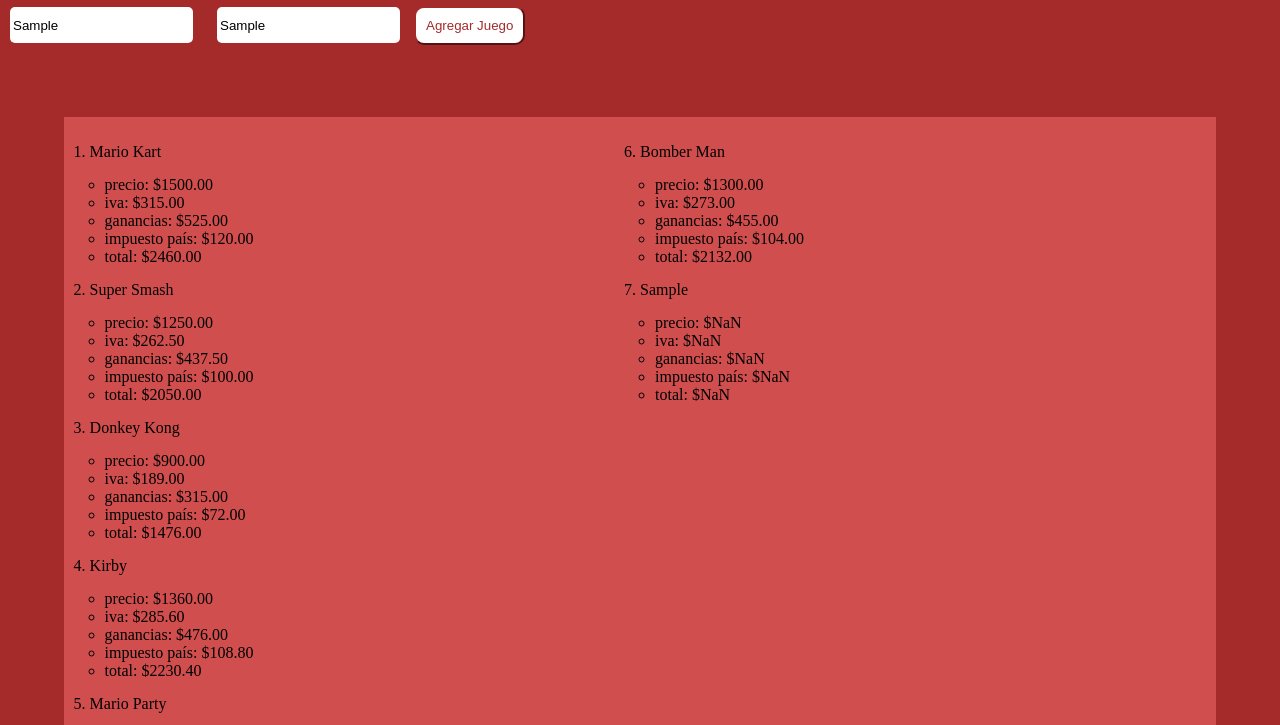
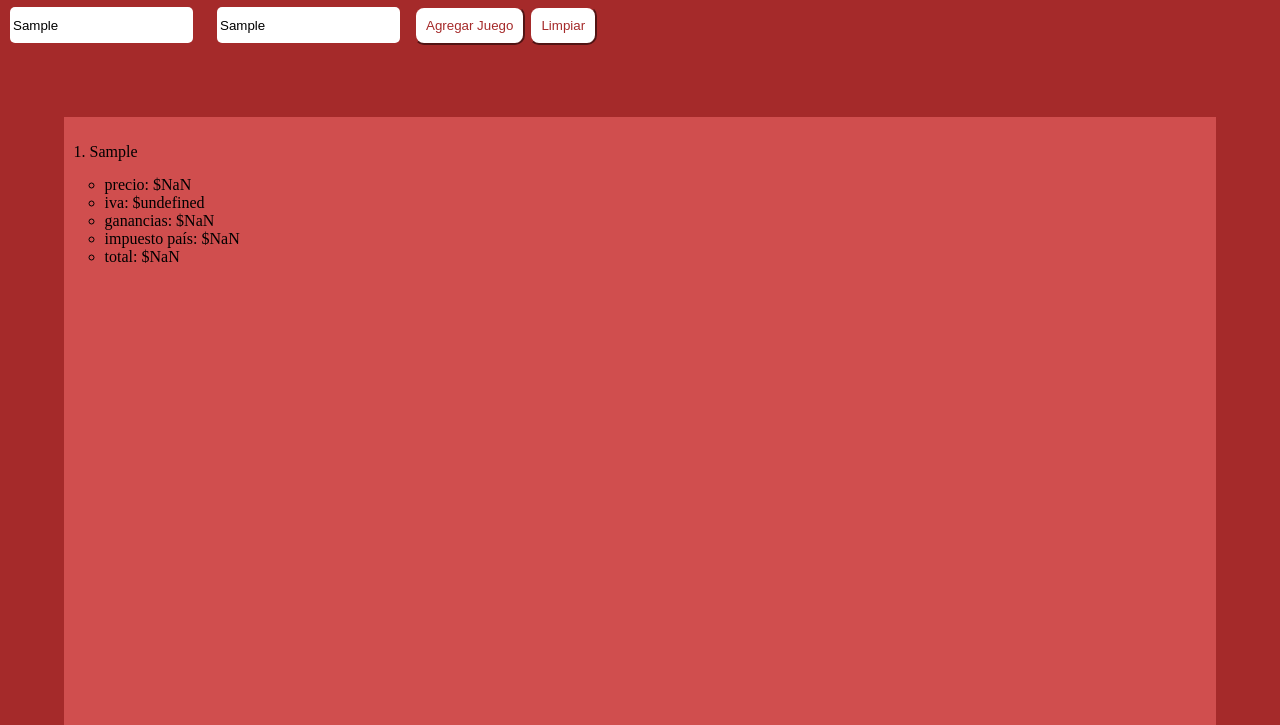
Before and after one commit to basualdofelipe/Curso-Javascript, a plain HTML site: page index.html in a window 1280 px wide. Both pictures are taken after typing "Sample", "Sample" into the empty fields and a click on the button "Agregar Juego". Shown: the part 72-797 px from the top of the page. Drawn offline with Linux system fonts and the light colour scheme.

Commit message:
agregando Storage

```diff
--- a/index.html
+++ b/index.html
@@ -17,6 +17,7 @@
             <input type="text" id="nuevojuego">
             <input type="text" id="nuevoprecio">
             <button type="submit" id="boton">Agregar Juego</button>
+            <button type="button" id="limpiar">Limpiar</button>
         </form>
         <div>
             <ol id="juegos"></ol>
@@ -28,5 +29,5 @@
     </footer>
 
 </body>
-<script src="js/siteEventos.js"></script>
+<script src="js/siteStorage.js"></script>
 </html>
--- /dev/null
+++ b/js/siteStorage.js
@@ -0,0 +1,137 @@
+const body = document.body
+const h1 = document.createElement("h1")
+const div = document.createElement("div")
+const header = document.querySelector("#header")
+const lista = document.querySelector("#juegos")
+const boton = document.querySelector("#boton")
+const limpiar = document.querySelector("#limpiar")
+const tituloNuevoJuego = document.querySelector("#nuevojuego")
+const precioNuevoJuego = document.querySelector("#nuevoprecio")
+const formulario = document.querySelector("#formulario")
+
+
+
+//Constructor de Método de Juegos
+class Juego{
+    constructor (nombre, precio){
+        this.nombre = nombre;
+        this.precio = parseFloat(precio).toFixed(2);
+    }
+    masIva(){
+        return (this.precio * 0.21).toFixed(2);
+    }
+    masImpPais(){
+        return (this.precio * 0.08).toFixed(2);
+    }
+    masImpGanancia(){
+        return (this.precio * 0.35).toFixed(2);
+    }
+    impTotal(){
+        return (this.precio * (1 + 0.21 + 0.08 + 0.35)).toFixed(2);
+    }
+}
+
+
+localStorage.getItem("listaStorage") != null ?
+JSON.parse(localStorage.getItem("listaStorage")).forEach(e => {
+    mostrar(e)
+}): console.log("tutubem")
+
+function cargarJuego(juego, precio){
+
+    //cargamos el nuevo juego al método Juegos
+    let newgame = new Juego(juego,precio)
+
+    //hacemos un nuevo objeto con los precios
+    let newgameCompleto = {
+        nombre: newgame.nombre,
+        precio: newgame.precio,
+        iva: newgame.masIva,
+        ganancias: newgame.masImpGanancia(),
+        impPais: newgame.masImpPais(),
+        total: newgame.impTotal()
+    }
+
+    //convertimos el objeto en string
+    let stringify = JSON.stringify(newgameCompleto)
+
+    //subimos el string a el storage
+    localStorage.setItem(juego, stringify)
+
+
+    //agregamos o recuperamos el array con la lista de juegos a acceder
+    if(localStorage.getItem("listaStorage") != null )
+        {
+            // si no está vacía le pushea el nuevo juego y actualiza el storage
+            let catalogo = JSON.parse(localStorage.getItem("listaStorage"))
+            catalogo.push(newgame.nombre)
+            let catalogoString = JSON.stringify(catalogo)
+            localStorage.setItem("listaStorage",catalogoString)
+        }
+        else
+        {
+            // si la lista está vacía crea una nueva
+            localStorage.setItem("listaStorage", `["${newgame.nombre}"]`)
+        }
+
+    // con la funcion mostrar agregamos el juego al DOM
+    mostrar(newgame.nombre)
+}
+
+// cargarJuego("Mario Kart",1500)
+// cargarJuego("Super Smash",1250)
+// cargarJuego("Donkey Kong",900)
+// cargarJuego("Kirby",1360)
+// cargarJuego("Mario Party",999.58)
+// cargarJuego("Bomber Man",1300)
+
+//DOMinating the website
+header.innerText = "Bienvenido a la calculadora de juegos de Steam"
+
+function mostrar(juego){
+    let e = JSON.parse(localStorage.getItem(juego))
+    appendear(e)
+}
+
+
+function appendear(e){
+    let nombre= document.createElement("li");
+    nombre.className = e.nombre;
+    nombre.innerText = e.nombre;
+    lista.append(nombre)
+
+    let datos = document.createElement("ul")
+    nombre.append(datos)
+
+    let precio = document.createElement("li")
+    precio.innerText = "precio: $" + e.precio
+    datos.append(precio)
+
+    let iva = document.createElement("li")
+    iva.innerText = "iva: $" + e.iva
+    datos.append(iva)
+
+    let ganancias = document.createElement("li")
+    ganancias.innerText = "ganancias: $" + e.ganancias
+    datos.append(ganancias)
+
+    let impPais = document.createElement("li")
+    impPais.innerText = "impuesto país: $" + e.impPais
+    datos.append(impPais)
+
+    let total = document.createElement("li")
+    total.innerText = "total: $" + e.total
+    datos.append(total)
+}
+
+
+// Formulario para agregar nuevos juegos
+formulario.addEventListener("submit", e => {
+    e.preventDefault()
+    cargarJuego(tituloNuevoJuego.value, precioNuevoJuego.value)
+})
+
+limpiar.addEventListener("click",()=>{
+    localStorage.clear()
+    lista.innerHTML = ""
+})
```
